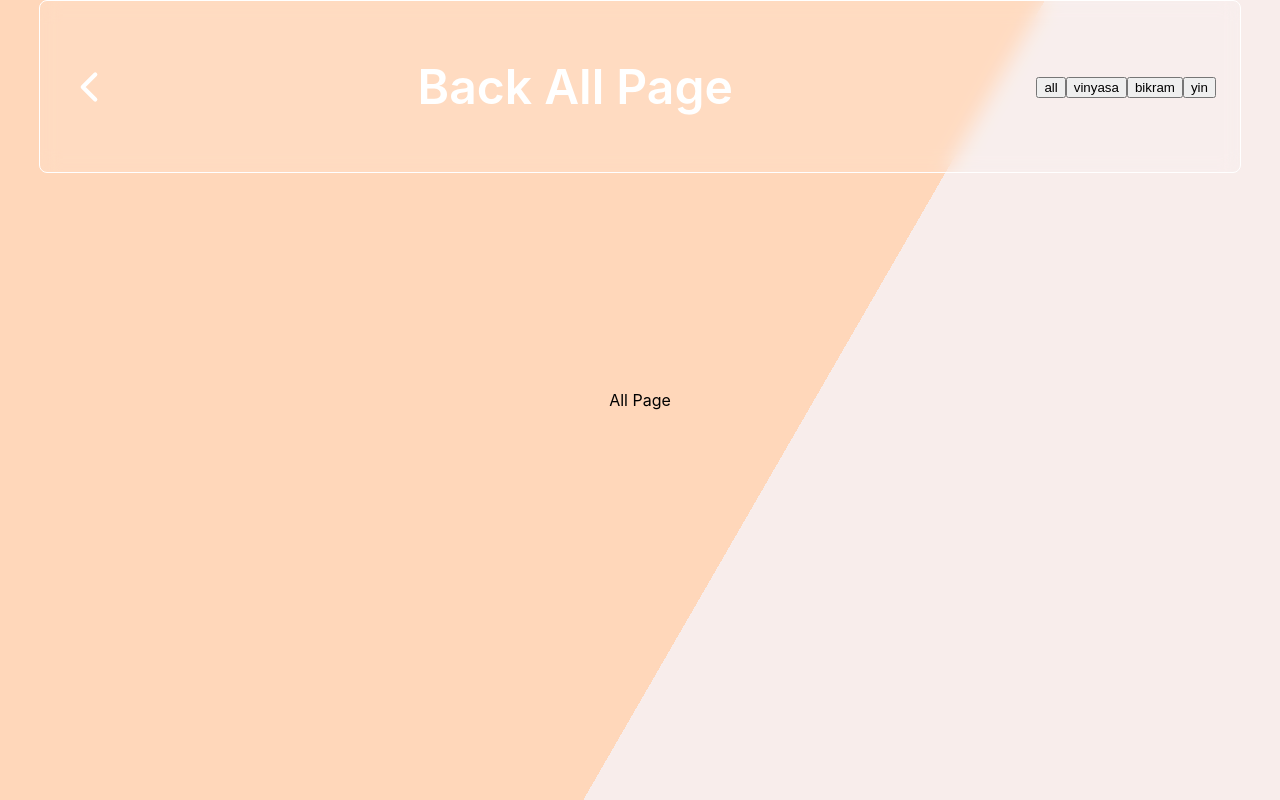
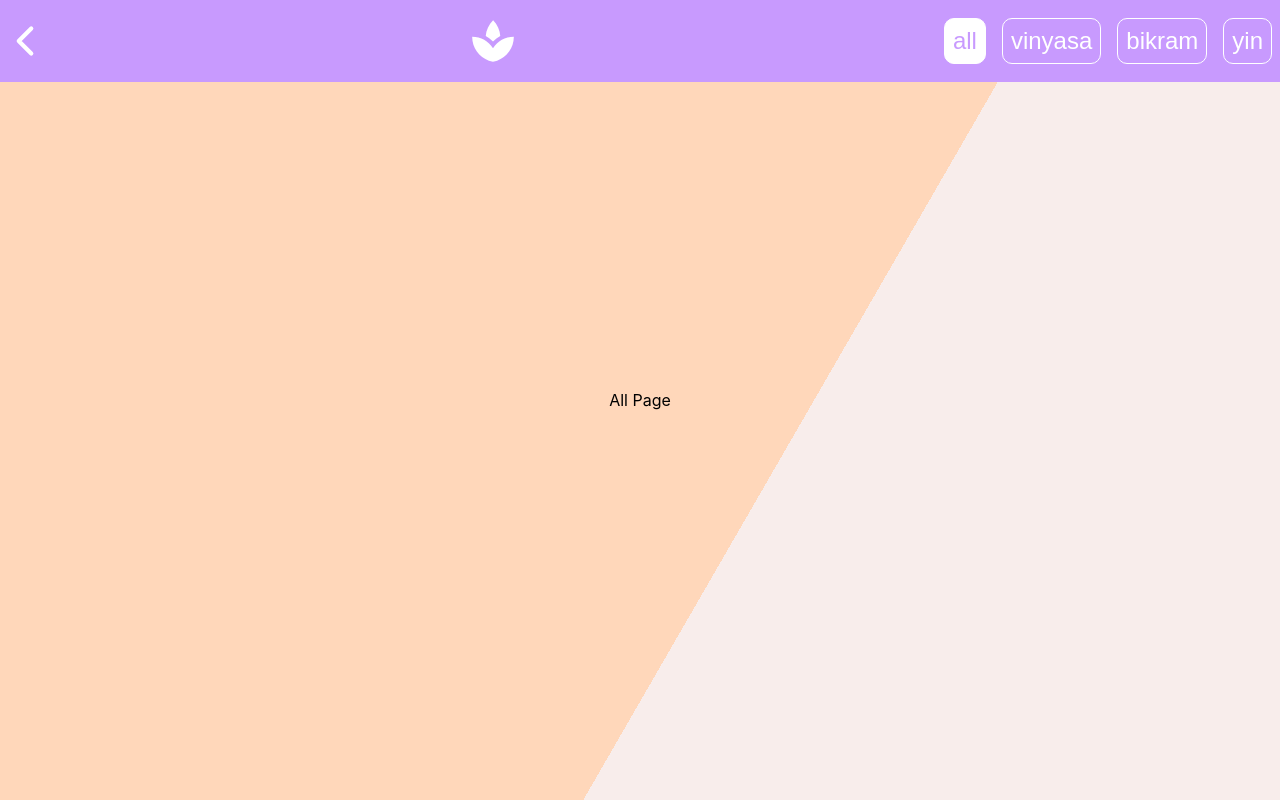
Before and after one commit to SpencerCDixon/yoga-app, a React (Create React App) app: page /all in a window 1280 px wide. Built offline with nearby package versions, Linux system fonts and the light colour scheme.

Commit message:
testing out different header colors - i hate them all

```diff
--- a/src/Body/All/index.tsx
+++ b/src/Body/All/index.tsx
@@ -1,16 +1,20 @@
 import { FC, useCallback } from "react";
-import { useHistory } from "react-router-dom";
+import { useHistory, useLocation } from "react-router-dom";
 import { yogaTypes } from "../index";
 import {
   Header,
   Background,
+
   // FloatingButton,
   ChevronLeft,
-  Title,
+  Spa,
+  Button,
+  ButtonContainer,
 } from "./styles";
 
 const AllPage: FC = () => {
   const history = useHistory();
+  const { pathname } = useLocation();
 
   const handleBack = useCallback(() => {
     history.goBack();
@@ -20,10 +24,16 @@ const AllPage: FC = () => {
     <Background>
       <Header>
         <ChevronLeft size={50} onClick={handleBack} />
-        <Title>Back All Page</Title>
+        {/* <Title>All Poses</Title> */}
+        {/* <Title>{yogaTypes[0].icon}</Title> */}
+        <Spa />
         <div>
           {yogaTypes.map((yoga) => {
-            return <button>{yoga.title}</button>;
+            return (
+              <ButtonContainer to={yoga.link}>
+                <Button $active={pathname === yoga.link}>{yoga.title}</Button>
+              </ButtonContainer>
+            );
           })}
         </div>
       </Header>
--- a/src/Body/All/styles.ts
+++ b/src/Body/All/styles.ts
@@ -1,5 +1,7 @@
-import styled from "styled-components";
+import styled, { css } from "styled-components";
 import { ChevronLeft as ChevronLeftBase } from "react-feather";
+import { Link as LinkBase } from "react-router-dom";
+import SpaIcon from "@material-ui/icons/Spa";
 
 export const Background = styled.main`
   background-color: #f8edeb;
@@ -14,12 +16,10 @@ export const Background = styled.main`
 `;
 
 export const Header = styled.header`
-  display: flex;
-  /* justify-content: center; */
+  /* display: flex;
   justify-content: space-between;
   align-items: center;
   width: 90%;
-  /* background-color: rgba(255, 255, 255, 0.4); */
   background-color: rgba(255, 255, 255, 0.1);
   border-radius: 0.5rem;
   box-shadow: 0px calc(var(--size) / 6) calc(var(--size) / 3) rgba(0, 0, 0, 0.1);
@@ -27,37 +27,56 @@ export const Header = styled.header`
   top: 0;
 
   z-index: 1;
-  padding: 1.5rem;
+  padding: 1rem;
   margin-bottom: 5rem;
   border: 1px solid white;
-  backdrop-filter: blur(10px);
-`;
+  backdrop-filter: blur(10px); */
 
-export const FloatingButton = styled.button`
+  display: flex;
+  /* background-color: #d8e2dc; */
+  background-color: #c89afe;
+  justify-content: space-between;
+  align-items: center;
+  /* width: 90%; */
+  width: 100%;
   position: absolute;
-  top: 20px;
-  left: 15px;
-  height: 5rem;
-  width: 5rem;
-  /* background-color: rgba(255, 255, 255, 0.4); */
-  /* border-radius: 50%; */
-  border: none;
-  /* backdrop-filter: blur(10px); */
-  color: white;
-  z-index: 9999;
+  top: 0;
+  padding: 1rem;
+
+  svg {
+    font-size: 50px !important;
+  }
 `;
 
 export const ChevronLeft = styled(ChevronLeftBase)`
-  /* height: 2rem;
-  width: auto;
-  fill: white;
-  border: none; */
   color: white;
 `;
 
-export const Title = styled.h1`
+export const Spa = styled(SpaIcon)`
   color: white;
-  font-weight: 600;
-  font-size: 3rem;
-  text-shadow: black;
 `;
+
+export const active = css`
+  /* border-bottom: 10px solid #d8e2dc; */
+  /* border-bottom: 5px solid white; */
+  background-color: white;
+  color: #c89afe;
+`;
+
+export const ButtonContainer = styled(LinkBase)``;
+
+export const Button = styled.button<{ $active?: boolean }>`
+  padding: 0.5rem;
+  color: white;
+  /* background-color: #f8edeb;
+  color: #fec89a;
+  border: 1px solid #f8edeb; */
+  background-color: #c89afe;
+  /* background-color: #d8e2dc; */
+  border: 1px solid white;
+  border-radius: 10px;
+  font-size: 1.5rem;
+  margin: 0 0.5rem;
+  cursor: pointer;
+  ${({ $active }) => $active && active};
+`;
--- a/src/Body/index.tsx
+++ b/src/Body/index.tsx
@@ -1,7 +1,8 @@
 import { FC, SVGAttributes } from "react";
 // import "./App.css";
 import { Container, Box, Ruler, Wrapper } from "./styles";
-import { Activity, Sun, Moon, Zap } from "react-feather";
+import { Sun, Moon, Zap } from "react-feather";
+import Spa from "@material-ui/icons/Spa";
 
 type Yoga = {
   title: string;
@@ -12,7 +13,7 @@ type Yoga = {
 export const yogaTypes: Yoga[] = [
   {
     title: "all",
-    icon: <Activity />, // or feather?
+    icon: <Spa />, // or feather?
     link: "/all",
   },
   {
--- a/src/Body/styles.ts
+++ b/src/Body/styles.ts
@@ -63,12 +63,13 @@ export const Wrapper = styled.div`
   gap: 5rem;
 
   svg {
-    --size: 8rem;
+    --size: 130px;
     --transition-duration: 500ms;
     --transition-easing: ease-out;
 
     width: var(--size);
     height: var(--size);
+    margin-bottom: 15px;
   }
 `;
 
@@ -131,3 +132,7 @@ export const Box = styled(ReactLink)`
     font-size: 1.5rem;
   }
 `;
+
+// export const Spa = styled(SpaIcon)`
+//   font-size: 150px;
+// `;
```
